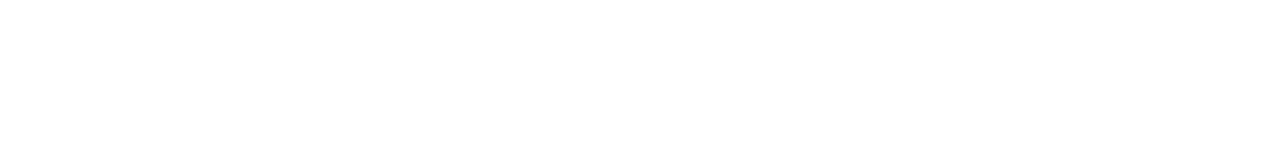
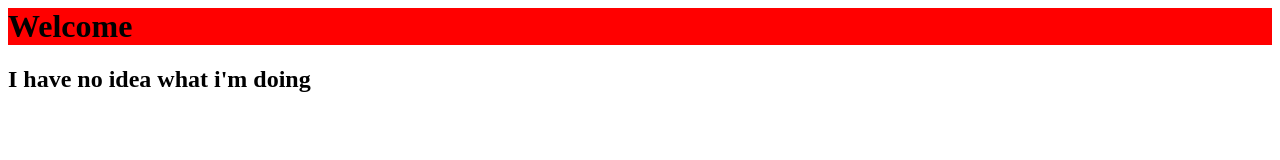
Before and after one commit to RGU1803118/first, a plain HTML site: page index.html in a window 1280 px wide. Drawn offline with Linux system fonts and the light colour scheme.

Commit message:
Add files via upload

```diff
--- a/index.html
+++ b/index.html
@@ -2,3 +2,6 @@
 	<head>
 		<title> Title </title>
 	</head>
+	<body>
+	<h1 style="background-color:red;">Welcome</h1>
+	<h2>I have no idea what i'm doing</h2>
```
